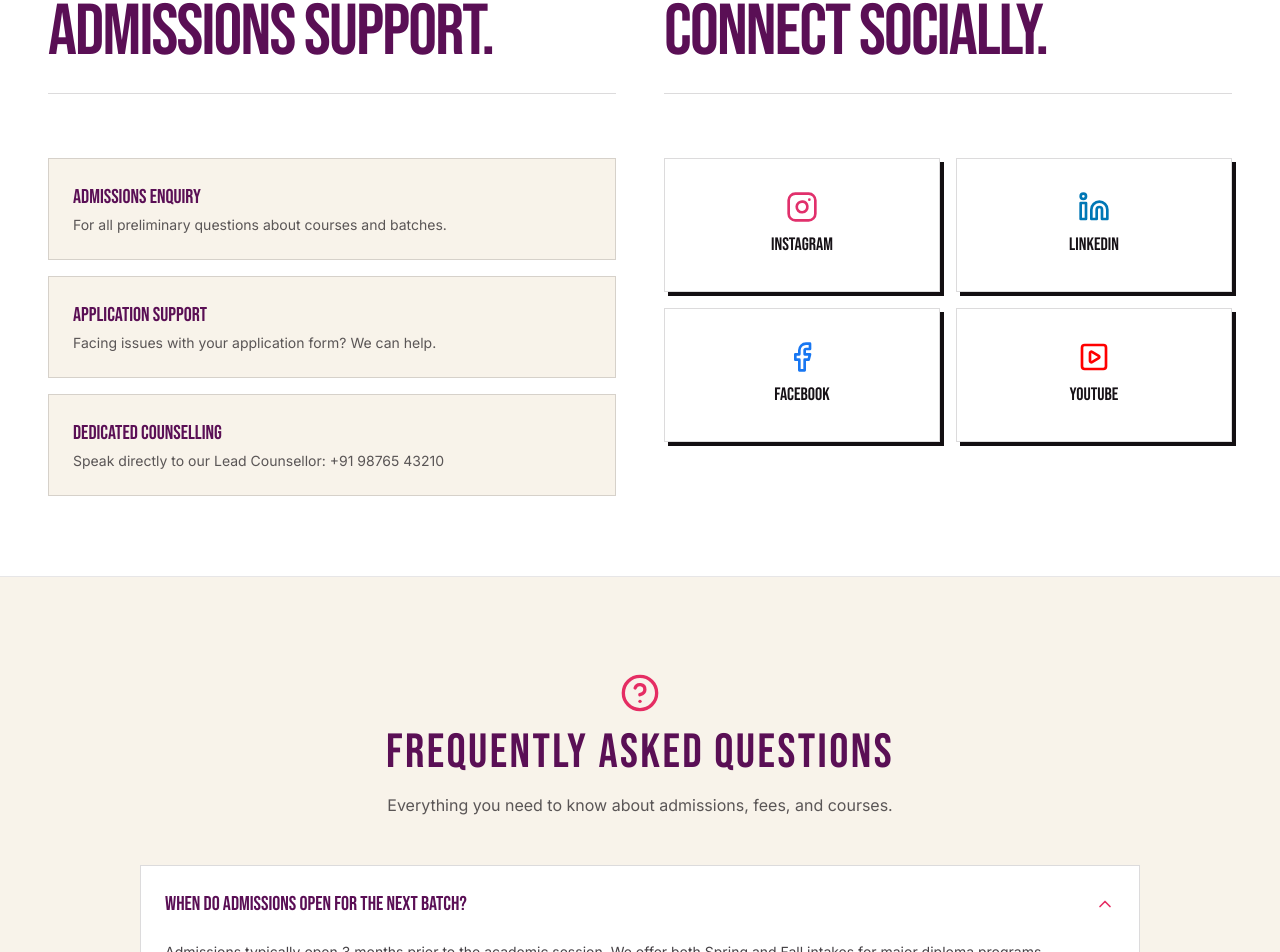
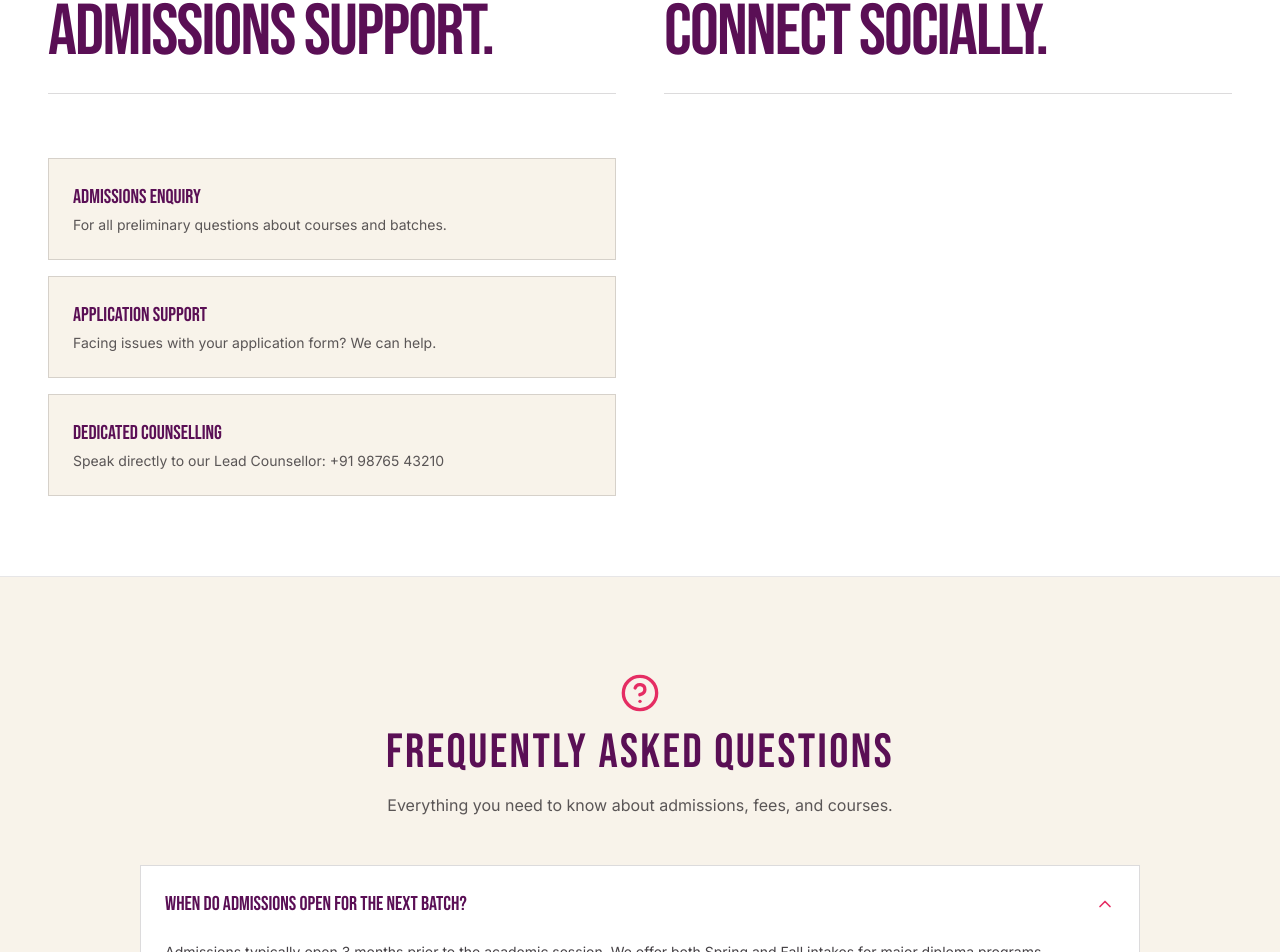
Before and after one commit to rameezwangde/iiem-v2, a React (Vite) app: page /contact in a window 1280 px wide. Shown: the part 2417-3369 px from the top of the page. Built offline with nearby package versions, Linux system fonts and the light colour scheme.

Commit message:
feat: implement contact page with enquiry form, location details, and FAQ section

```diff
--- a/src/pages/Contact.jsx
+++ b/src/pages/Contact.jsx
@@ -1,5 +1,5 @@
 import React, { useState } from 'react';
-import { Mail, Phone, MapPin, Calendar, Clock, ArrowRight, Instagram, Linkedin, Facebook, PlaySquare, ChevronDown, MessageCircle, Navigation, Users, Building, HelpCircle } from 'lucide-react';
+import { Mail, Phone, MapPin, Calendar, Clock, ArrowRight, ChevronDown, MessageCircle, Navigation, Users, Building, HelpCircle } from 'lucide-react';
 import SectionHeader from '../components/SectionHeader';
 
 const Contact = () => {
@@ -294,22 +294,6 @@ const Contact = () => {
  title="CONNECT SOCIALLY."
  />
  <div className="grid grid-cols-2 gap-4 mt-8">
- <a href="#" className="flex flex-col items-center justify-center p-8 border border-brand-textDark/15 bg-white hover:bg-[#E1306C] hover:text-white transition-colors group neo-shadow">
- <Instagram size={32} className="mb-2 text-[#E1306C] group-hover:text-white" />
- <span className="font-display text-lg uppercase">Instagram</span>
- </a>
- <a href="#" className="flex flex-col items-center justify-center p-8 border border-brand-textDark/15 bg-white hover:bg-[#0077B5] hover:text-white transition-colors group neo-shadow">
- <Linkedin size={32} className="mb-2 text-[#0077B5] group-hover:text-white" />
- <span className="font-display text-lg uppercase">LinkedIn</span>
- </a>
- <a href="#" className="flex flex-col items-center justify-center p-8 border border-brand-textDark/15 bg-white hover:bg-[#1877F2] hover:text-white transition-colors group neo-shadow">
- <Facebook size={32} className="mb-2 text-[#1877F2] group-hover:text-white" />
- <span className="font-display text-lg uppercase">Facebook</span>
- </a>
- <a href="#" className="flex flex-col items-center justify-center p-8 border border-brand-textDark/15 bg-white hover:bg-[#FF0000] hover:text-white transition-colors group neo-shadow">
- <PlaySquare size={32} className="mb-2 text-[#FF0000] group-hover:text-white" />
- <span className="font-display text-lg uppercase">YouTube</span>
- </a>
  </div>
  </div>
 
```
